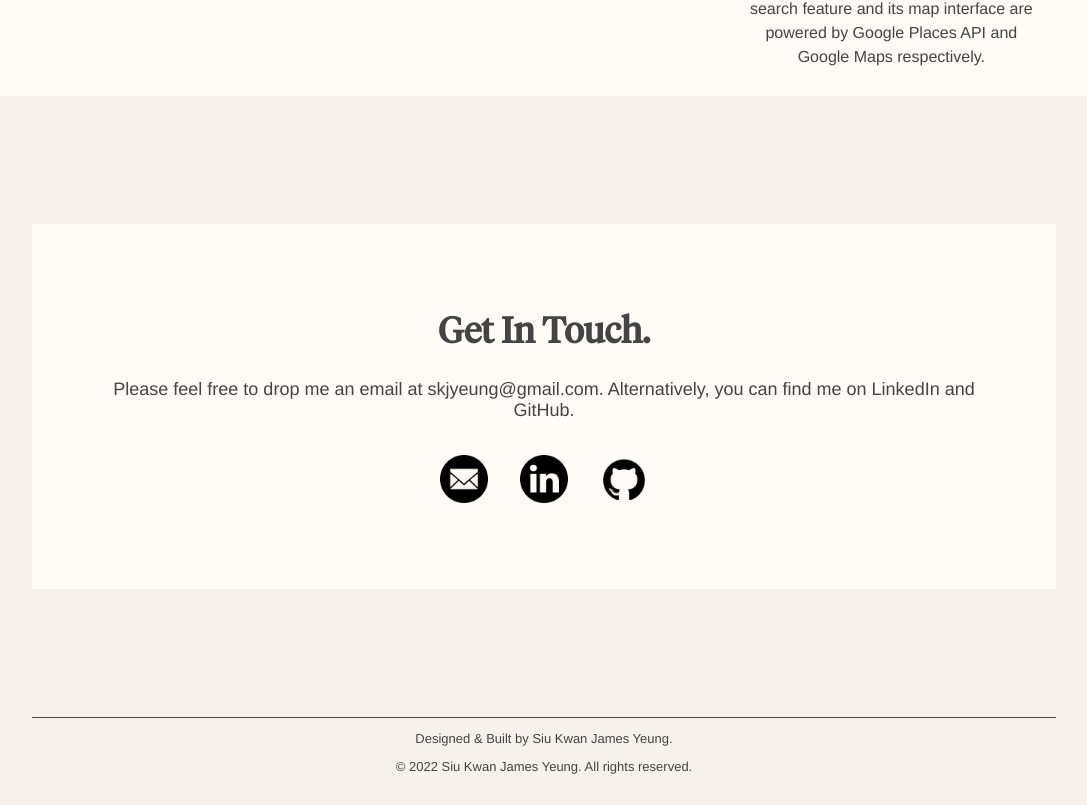
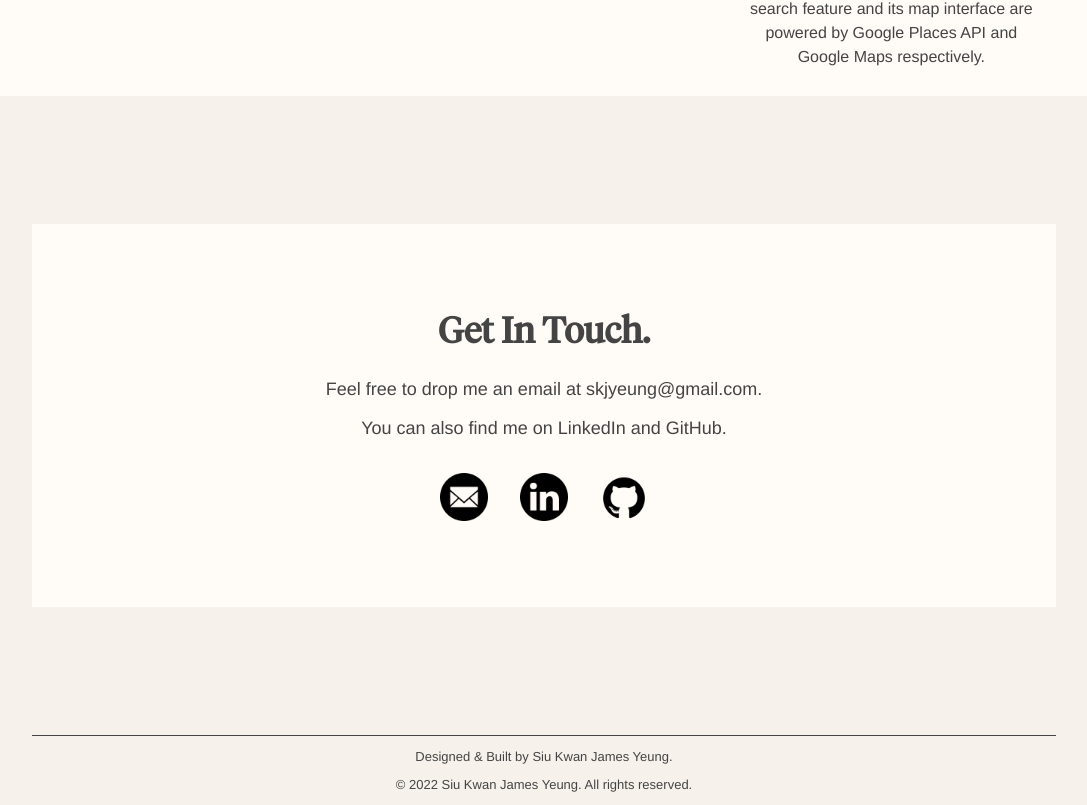
Before and after one commit to OneInfiniteLoops/Portfolio, a React (Create React App) app: page / in a window 1280 px wide. Shown: the part 2374-3179 px from the top of the page, without its empty margins (96-1183 px from the left). Built offline with nearby package versions, Linux system fonts and the light colour scheme.

Commit message:
Edits contact message

```diff
--- a/src/components/Contact.jsx
+++ b/src/components/Contact.jsx
@@ -6,10 +6,8 @@ const Contact = () => {
   return (
     <div id="contact">
       <h1>Get In Touch.</h1>
-      <p>
-        Please feel free to drop me an email at skjyeung@gmail.com.
-        Alternatively, you can find me on LinkedIn and GitHub.
-      </p>
+      <p>Feel free to drop me an email at skjyeung@gmail.com.</p>
+      <p>You can also find me on LinkedIn and GitHub.</p>
       <a href="mailto:skjyeung@gmail.com">
         <img className="Social-Icons" src={email} alt="email_icon"></img>
       </a>
```
